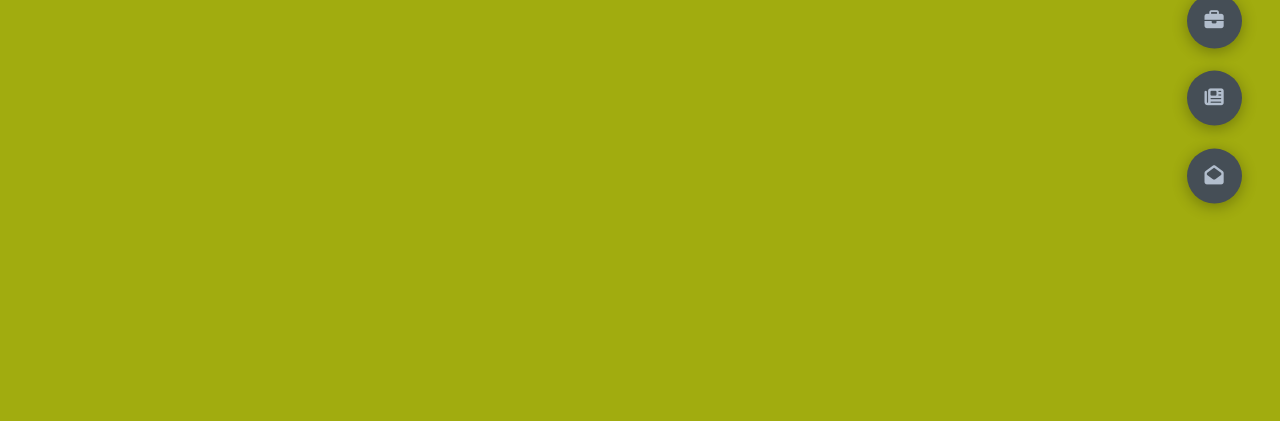
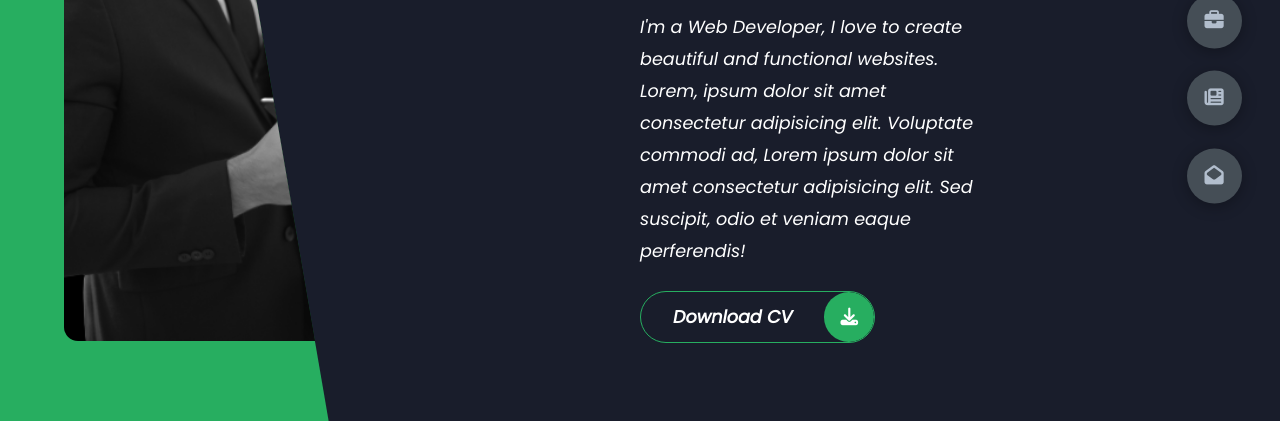
Before and after one commit to Promchok-i/portfolio-website, a plain HTML site: page index.html in a window 1280 px wide. Shown: the part 379-800 px from the top of the page. Drawn offline with Linux system fonts and the light colour scheme.

Commit message:
add home section

```diff
--- a/index.html
+++ b/index.html
@@ -13,6 +13,32 @@
 </head>
 <body class="main-content">
     <header class="section sec1 header active" id="home">
+        <div class="header-content">
+            <div class="left-header">
+                <div class="h-shape">
+                    <div class="image">
+                        <img src="img/hero.png" alt="">
+                    </div>
+                </div>
+            </div>
+            <div class="right-header">
+                <h1 class="name">
+                    Hi, I'm <span>Promchok In-korn.</span>
+                    A Web developer.
+                </h1>
+                <p>
+                    I'm a Web Developer, I love to create beautiful and functional websites.
+                    Lorem, ipsum dolor sit amet consectetur adipisicing elit. Voluptate commodi ad,
+                    Lorem ipsum dolor sit amet consectetur adipisicing elit. Sed suscipit, odio et veniam eaque perferendis!
+                </p>
+                <div class="btn-con">
+                    <a href="" class="main-btn">
+                        <span class="btn-text">Download CV</span>
+                        <span class="btn-icon"><i class="fas fa-download"></i></span>
+                    </a>
+                </div>
+            </div>
+        </div>
     </header>
     <main>
         <section class="section sec2 about" id="about"></section>
--- a/style/style.scss
+++ b/style/style.scss
@@ -60,27 +60,22 @@ section {
 .sec1 {
     display: none;
     transform: translateY(0) scale(1);
-    background-color: rgb(161, 172, 15);
 }
 .sec2 {
     display: none;
     transform: translateY(0) scale(1);
-    background-color: slateblue;
 }
 .sec3 {
     display: none;
     transform: translateY(0) scale(1);
-    background-color: salmon;
 }
 .sec4 {
     display: none;
     transform: translateY(0) scale(1);
-    background-color: saddlebrown;
 }
 .sec5 {
     display: none;
     transform: translateY(0) scale(1);
-    background-color: sandybrown;
 }
 
 .active {
@@ -134,3 +129,113 @@ section {
         }
     }
 }
+
+// Header-Content
+.header-content {
+    display: grid;
+    grid-template-columns: repeat(2, 1fr);
+    height: 100%;
+    .left-header {
+        display: flex;
+        align-items: center;
+        position: relative;
+        .h-shape {
+            transition: all .4s ease-in-out;
+            width: 65%;
+            height: 100%;
+            background-color: var(--color-secondary);
+            position: absolute;
+            left: 0;
+            top: 0;
+            z-index: -1;
+            clip-path: polygon(0 0, 46% 0, 79% 100%, 0% 100%);
+        }
+        .image {
+            border-radius: var(--br-sm-2);
+            height: 90%;
+            width: 68%;
+            margin-left: 4rem;
+            background-color: var(--color-black);
+            transition: all .4s ease-in-out;
+            img {
+                width: 100%;
+                height: 100%;
+                object-fit: cover;
+                transition: all .4s ease-in-out;
+                filter: grayscale(100%);
+                &:hover {
+                    filter: grayscale(0);
+                }
+            }
+        }
+    }
+
+    .right-header {
+        display: flex;
+        flex-direction: column;
+        justify-content: center;
+        padding-right: 18rem;
+        .name {
+            font-size: 3rem;
+            span {
+                color: var(--color-secondary);
+            }
+        }
+        p {
+            margin: 1.5rem 0;
+            line-height: 2rem;
+        }
+    }
+}
+
+
+
+
+
+// Independent components
+.btn-con {
+    display: flex;
+    align-self: flex-start;
+}
+
+.main-btn {
+    border-radius: 30px;
+    color: inherit;
+    font-weight: 600;
+    position: relative;
+    border: 1px solid var(--color-secondary);
+    display: flex;
+    align-self: flex-start;
+    align-items: center;
+    overflow: hidden;
+    .btn-text {
+        padding: 0 2rem;
+    }
+    .btn-icon {
+        background-color: var(--color-secondary);
+        display: flex;
+        align-items: center;
+        justify-content: center;
+        border-radius: 50%;
+        padding: 1rem;
+    }
+    &::before {
+        content: '';
+        position: absolute;
+        top: 0;
+        right: 0;
+        transform: translateX(100%);
+        transition: all .4s ease-in-out;
+        z-index: -1;
+    }
+    &:hover {
+        transition: all .4s ease-in-out;
+        &::before {
+            width: 100%;
+            height: 100%;
+            background-color: var(--color-secondary);
+            transform: translateX(0);
+            transition: all .4s ease-in-out;
+        }
+    }
+}
```
Also changed, not shown: style/style.css, 1 other file.
